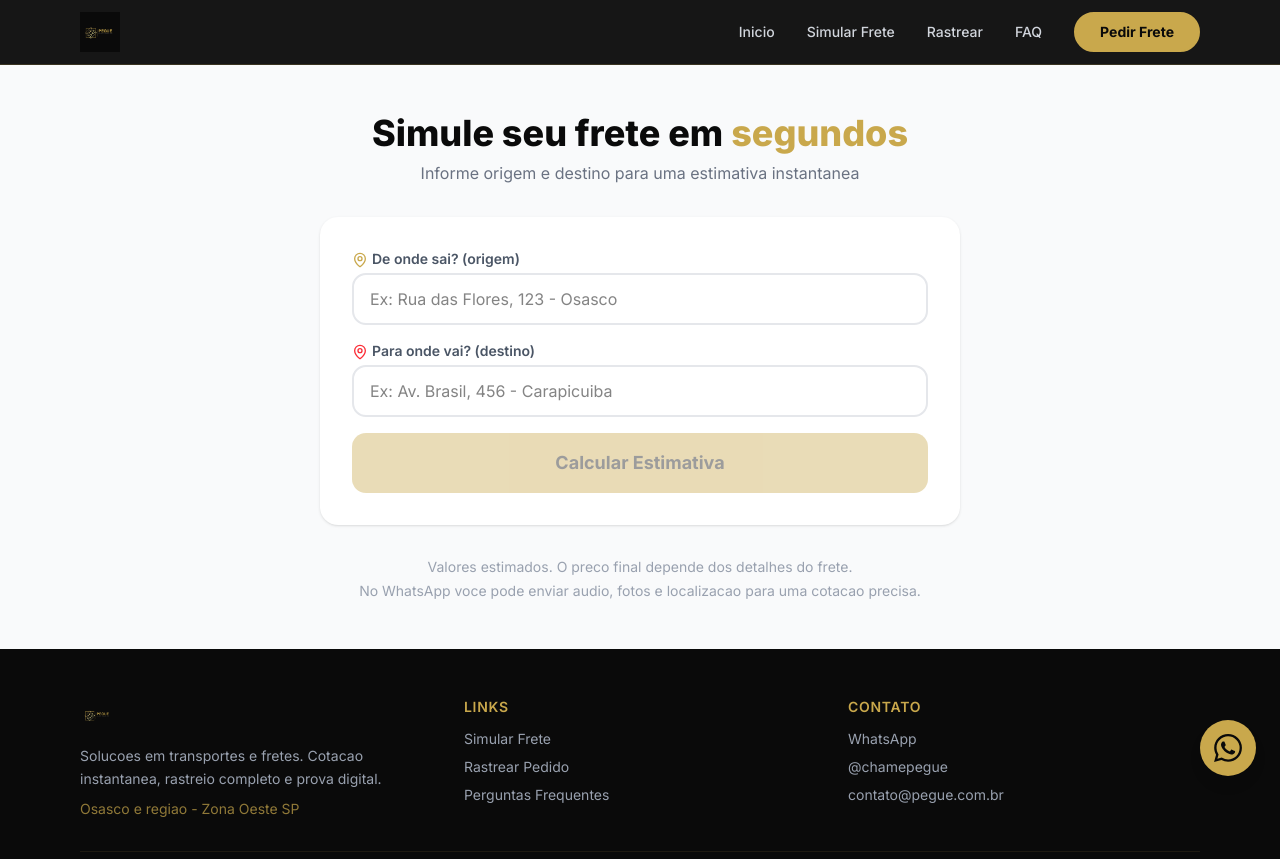
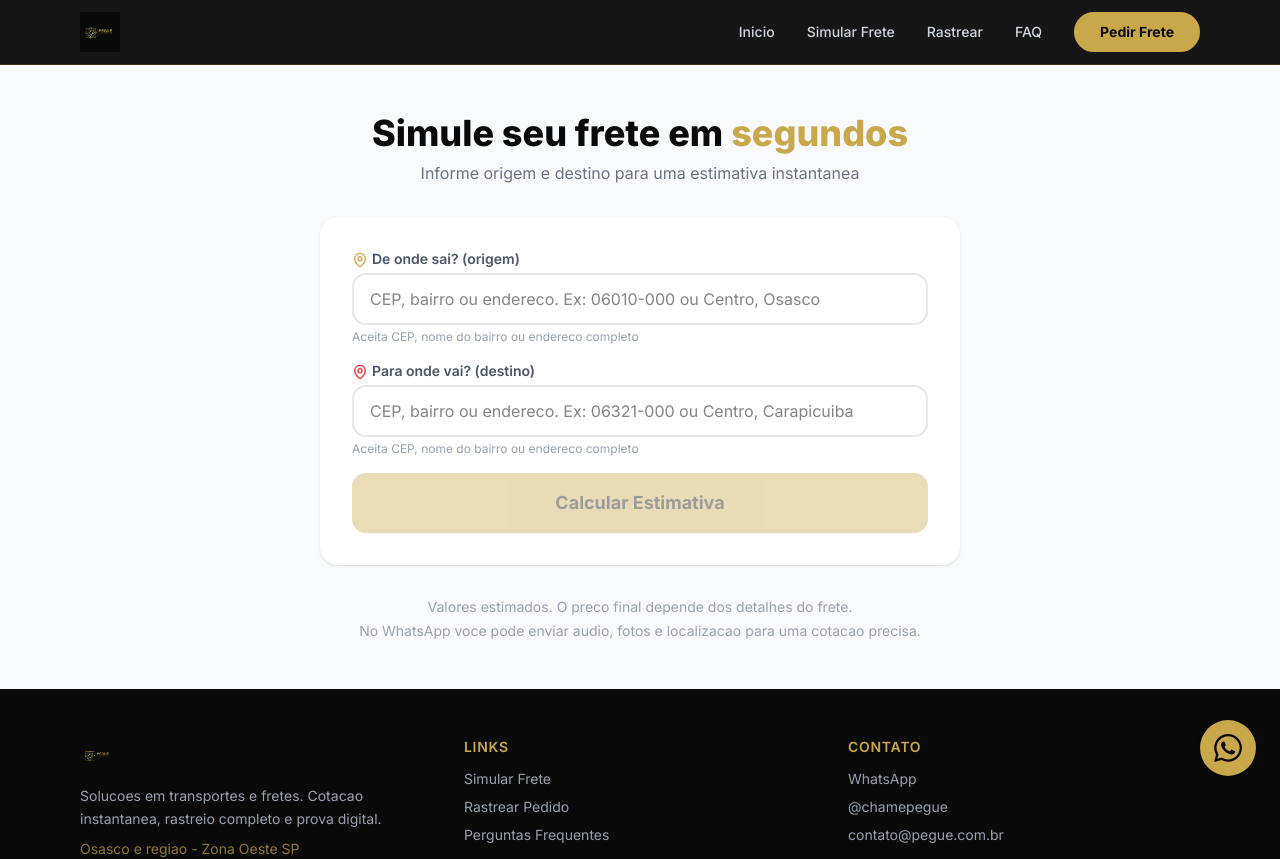
Before and after one commit to IsleddYagami/Pegue, a Next.js app: page /simular in a window 1280 px wide. Shown: the top 859 px of the page. Built offline with nearby package versions, Linux system fonts and the light colour scheme.

Commit message:
Simulador aceita CEP, bairro ou endereco

```diff
--- a/src/app/simular/page.tsx
+++ b/src/app/simular/page.tsx
@@ -56,9 +56,10 @@ export default function SimularPage() {
                     setOrigem(e.target.value);
                     setCalculado(false);
                   }}
-                  placeholder="Ex: Rua das Flores, 123 - Osasco"
+                  placeholder="CEP, bairro ou endereco. Ex: 06010-000 ou Centro, Osasco"
                   className="w-full rounded-xl border-2 border-gray-200 px-4 py-3 text-base transition-colors focus:border-[#C9A84C] focus:outline-none"
                 />
+                <p className="mt-1 text-xs text-gray-400">Aceita CEP, nome do bairro ou endereco completo</p>
               </div>
 
               <div>
@@ -73,9 +74,10 @@ export default function SimularPage() {
                     setDestino(e.target.value);
                     setCalculado(false);
                   }}
-                  placeholder="Ex: Av. Brasil, 456 - Carapicuiba"
+                  placeholder="CEP, bairro ou endereco. Ex: 06321-000 ou Centro, Carapicuiba"
                   className="w-full rounded-xl border-2 border-gray-200 px-4 py-3 text-base transition-colors focus:border-[#C9A84C] focus:outline-none"
                 />
+                <p className="mt-1 text-xs text-gray-400">Aceita CEP, nome do bairro ou endereco completo</p>
               </div>
 
               <button
```
